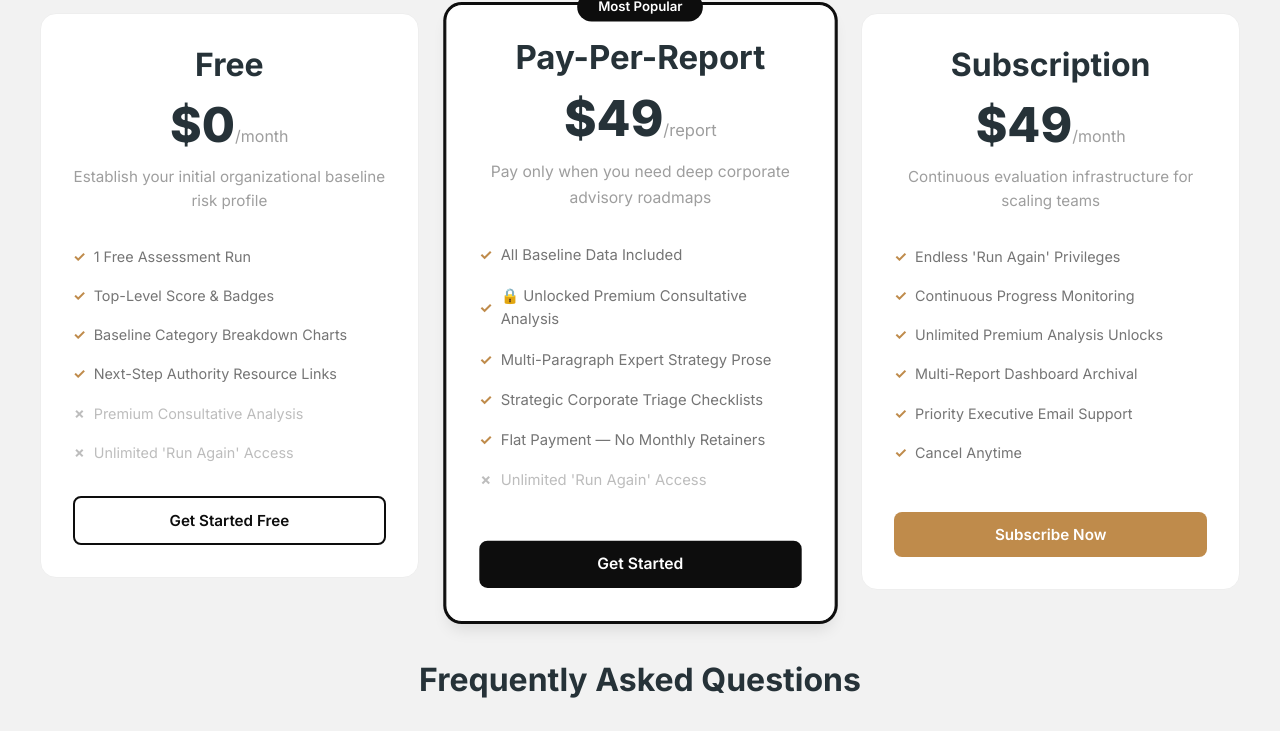
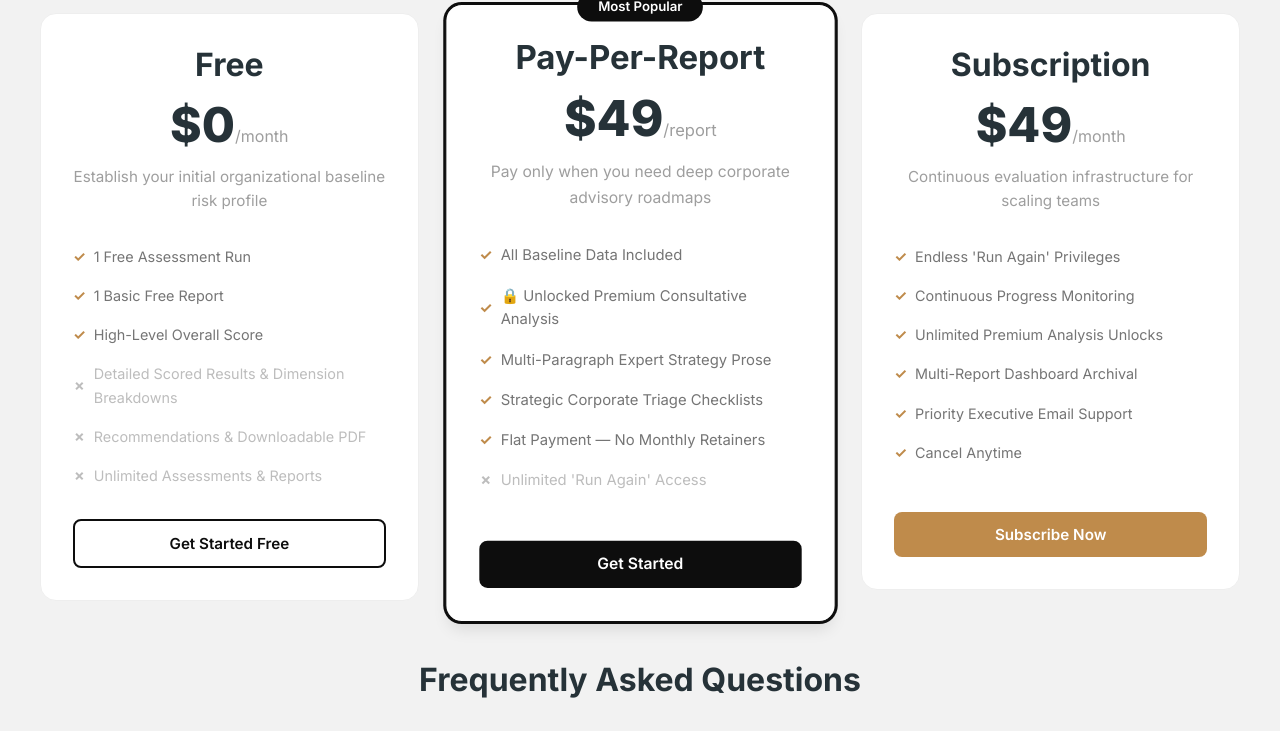
Before and after one commit to lmlewis1776/LevelSet, a Flask app: page /pricing in a window 1280 px wide. Shown: the part 251-982 px from the top of the page. Run offline with Flask 3, Linux system fonts and the light colour scheme.

Commit message:
Correct free tier pricing benefits (#6)
Co-authored-by: LevelSet Team <team@levelset.app>

```diff
--- a/templates/pricing.html
+++ b/templates/pricing.html
@@ -18,11 +18,11 @@
                 <p class="description">Establish your initial organizational baseline risk profile</p>
                 <ul class="pricing-features">
                     <li>1 Free Assessment Run</li>
-                    <li>Top-Level Score & Badges</li>
-                    <li>Baseline Category Breakdown Charts</li>
-                    <li>Next-Step Authority Resource Links</li>
-                    <li class="disabled">Premium Consultative Analysis</li>
-                    <li class="disabled">Unlimited 'Run Again' Access</li>
+                    <li>1 Basic Free Report</li>
+                    <li>High-Level Overall Score</li>
+                    <li class="disabled">Detailed Scored Results &amp; Dimension Breakdowns</li>
+                    <li class="disabled">Recommendations &amp; Downloadable PDF</li>
+                    <li class="disabled">Unlimited Assessments &amp; Reports</li>
                 </ul>
                 {% if current_user.is_authenticated %}
                     {% if current_user.plan == 'subscription' %}
```
